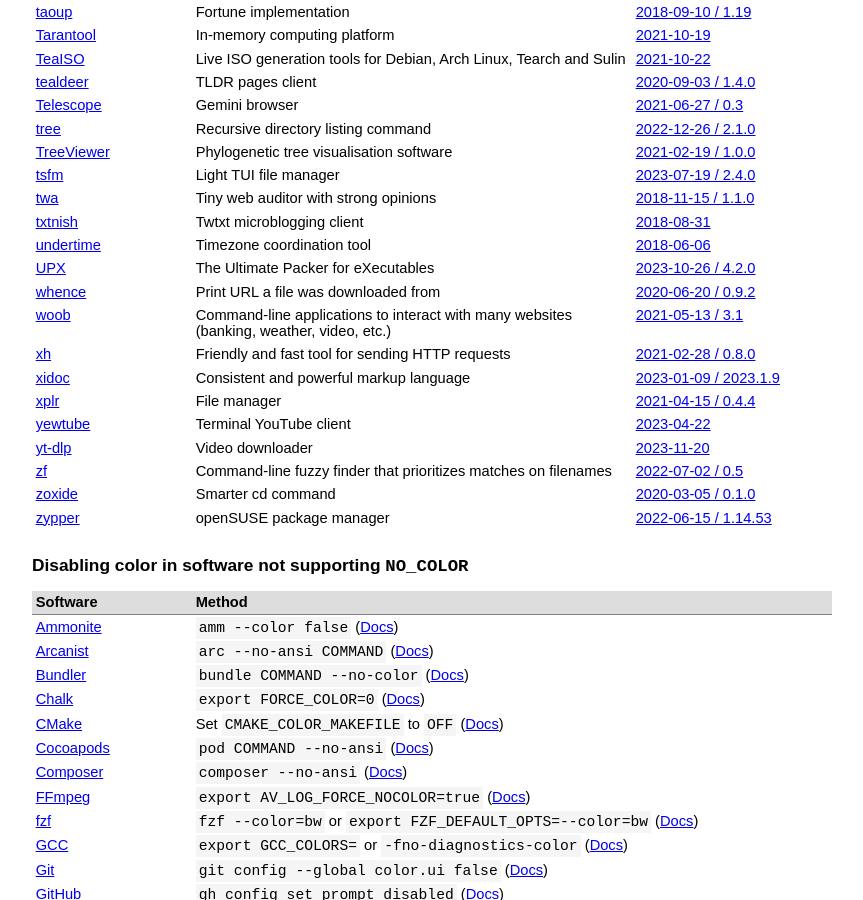
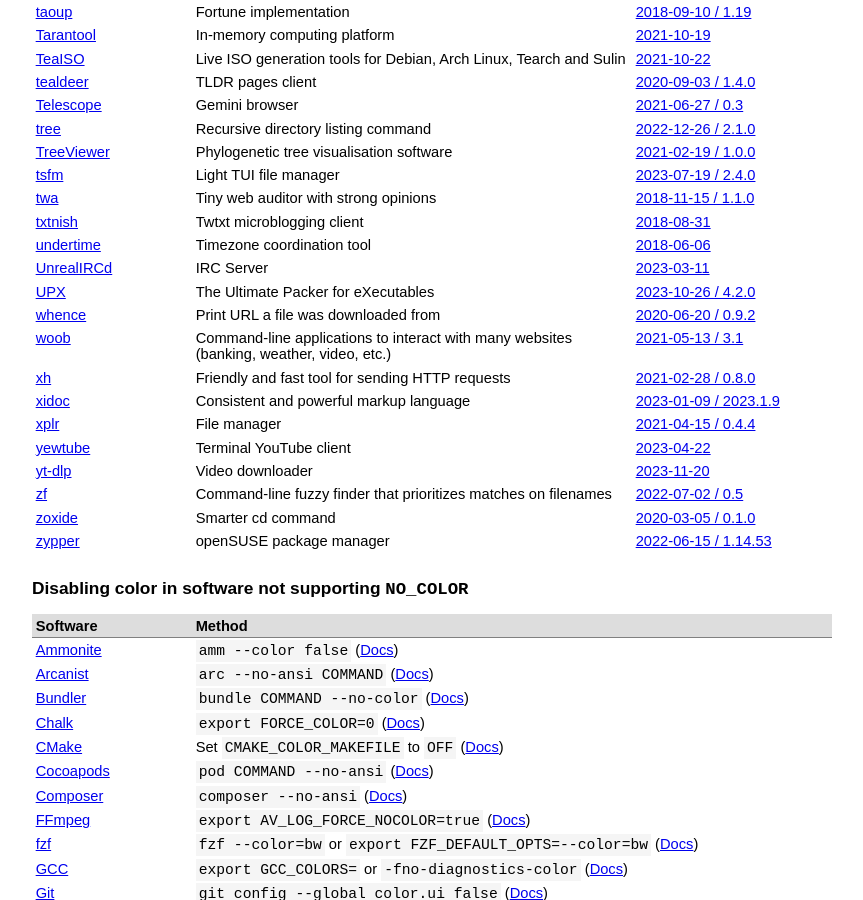
Before and after one commit to jcs/no_color, a Jekyll site: the page built from index.md, in a window 1280 px wide and 900 px high, scrolled down 5460 px. Shown: the whole window, without its empty margins (208-1071 px from the left). Built offline with Jekyll 4.4.1, drawn with Linux system fonts in a browser that asks for light colours; our own code applies the rules of GitHub Pages for plain Markdown files.

Commit message:
Add UnrealIRCd to list

```diff
--- a/index.md
+++ b/index.md
@@ -276,6 +276,7 @@ color by default via `NO_COLOR`.
 | [twa](https://github.com/trailofbits/twa) | Tiny web auditor with strong opinions | [2018-11-15 / 1.1.0](https://github.com/trailofbits/twa/releases/tag/1.1.0) |
 | [txtnish](https://github.com/mdom/txtnish) | Twtxt microblogging client | [2018-08-31](https://github.com/mdom/txtnish/commit/257d312ac282ab99e8357e31f6c282b881fbb171) |
 | [undertime](https://gitlab.com/anarcat/undertime) | Timezone coordination tool | [2018-06-06](https://gitlab.com/anarcat/undertime/commit/0c4c2b38f32127a0dc59d2bd6e5f9db0b61ca847) |
+| [UnrealIRCd](https://www.unrealircd.org) | IRC Server | [2023-03-11](https://github.com/unrealircd/unrealircd/commit/c43753cd4b36ed2662b0df2b2f91887a25b3283e) |
 | [UPX](https://upx.github.io) | The Ultimate Packer for eXecutables | [2023-10-26 / 4.2.0](https://github.com/upx/upx/releases/tag/v4.2.0) |
 | [whence](https://github.com/ppelleti/whence) | Print URL a file was downloaded from | [2020-06-20 / 0.9.2](https://github.com/ppelleti/whence/releases/tag/0.9.2) |
 | [woob](https://woob.tech) | Command-line applications to interact with many websites (banking, weather, video, etc.) | [2021-05-13 / 3.1](https://gitlab.com/woob/woob/-/commit/f6b446ba5af7bd80f2795330facc9841740c7076) |
```
